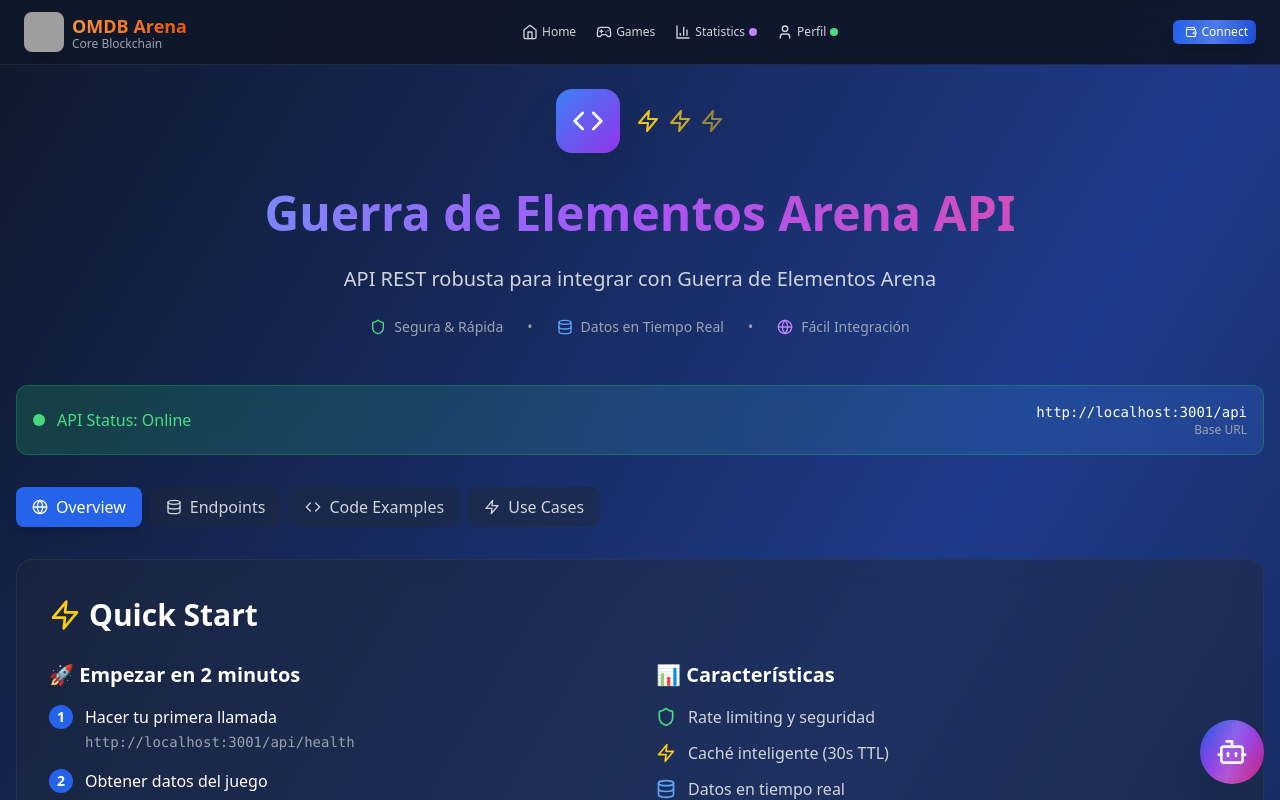
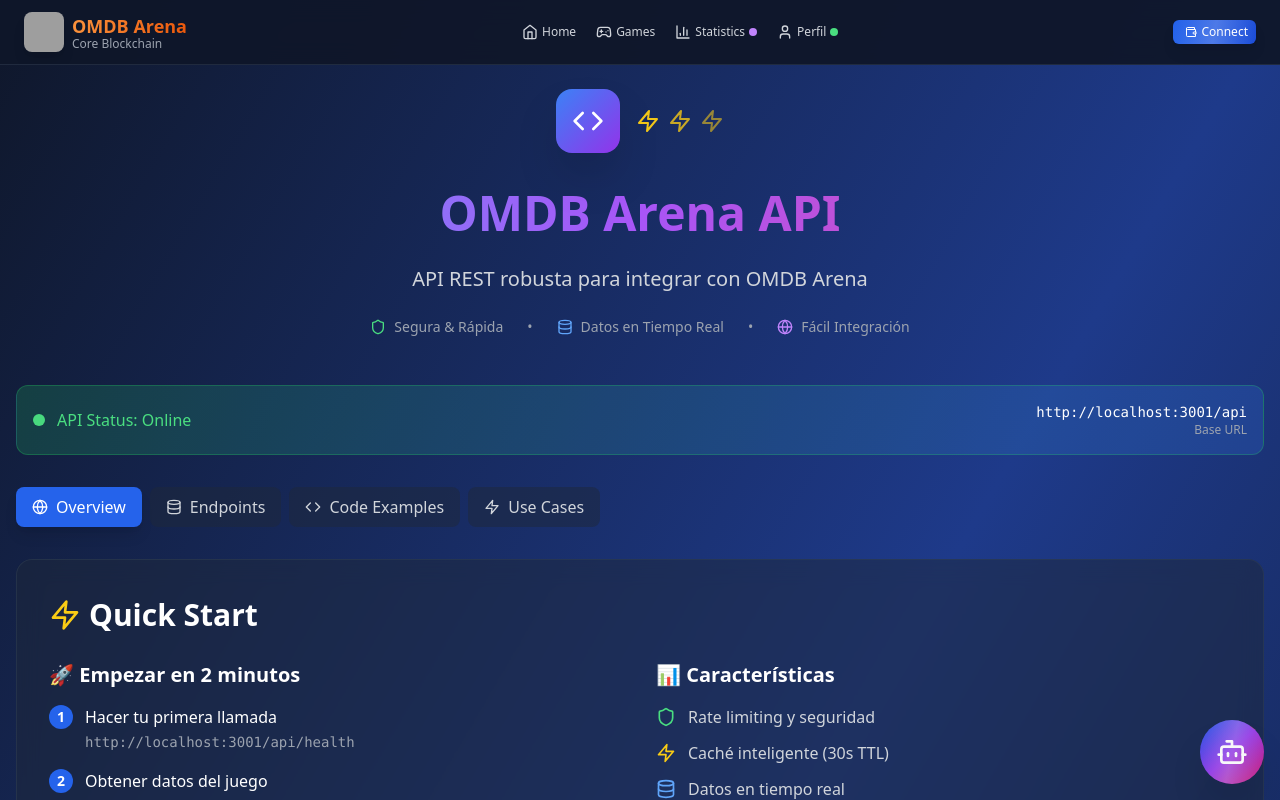
Before and after one commit to falcoxcorp/WAR-OF-ELEMENTS, a React (Vite) app: page /api-docs in a window 1280 px wide. Shown: the top 800 px of the page. Built offline with nearby package versions, Linux system fonts and the light colour scheme; grey boxes are pictures that could not be loaded.

Commit message:
Updated ApiDocumentation.tsx

```diff
--- a/src/components/ApiDocumentation.tsx
+++ b/src/components/ApiDocumentation.tsx
@@ -267,9 +267,9 @@ const fetchPlayerData = async (address) => {
           </div>
         </div>
         <h1 className="text-5xl font-bold bg-gradient-to-r from-blue-400 via-purple-500 to-pink-500 bg-clip-text text-transparent mb-4">
-          Guerra de Elementos Arena API
+          OMDB Arena API
         </h1>
-        <p className="text-xl text-gray-300 mb-6">API REST robusta para integrar con Guerra de Elementos Arena</p>
+        <p className="text-xl text-gray-300 mb-6">API REST robusta para integrar con OMDB Arena</p>
         <div className="flex flex-col sm:flex-row items-center justify-center space-y-2 sm:space-y-0 sm:space-x-6 text-sm text-gray-400">
           <div className="flex items-center space-x-2">
             <Shield className="w-4 h-4 text-green-400" />
```
